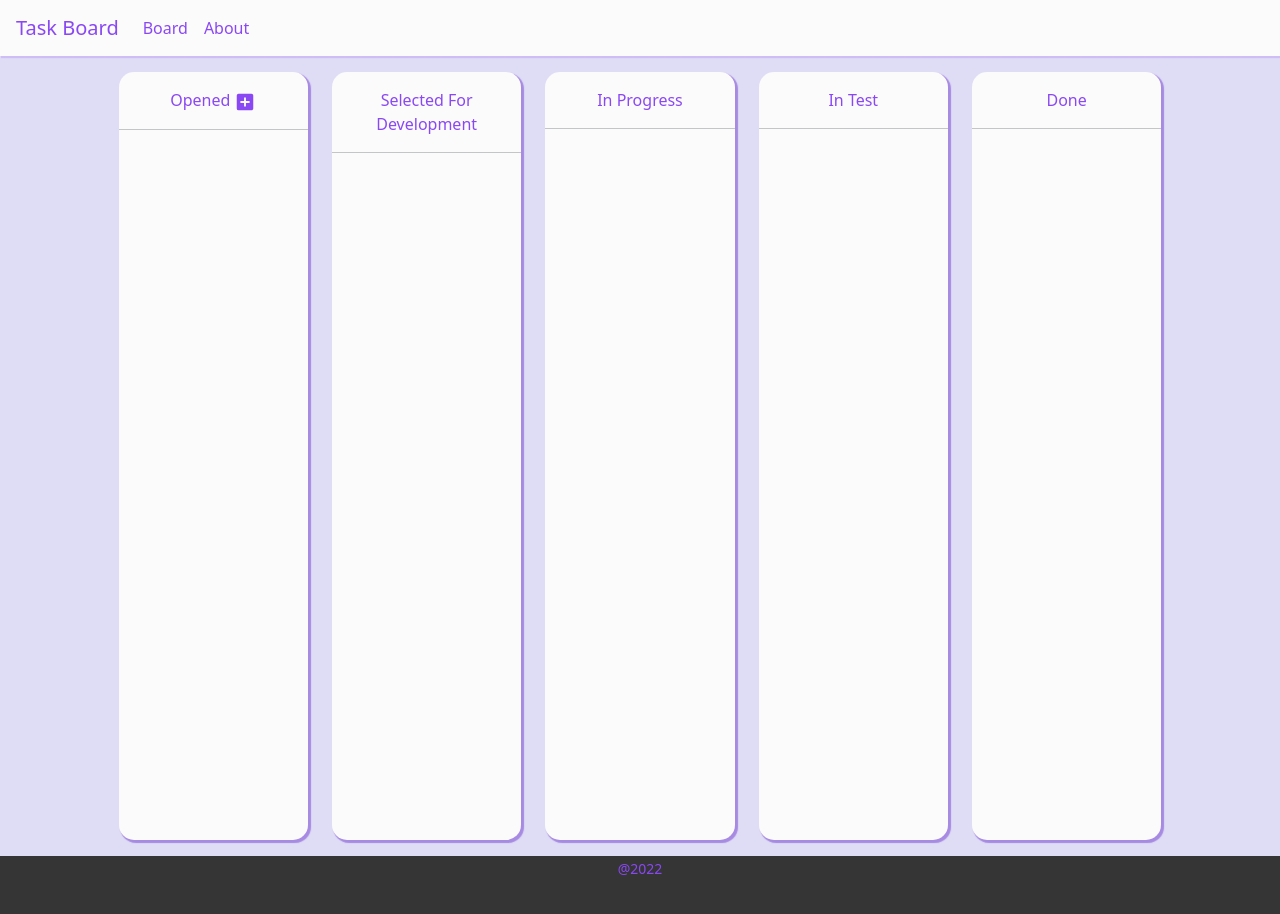
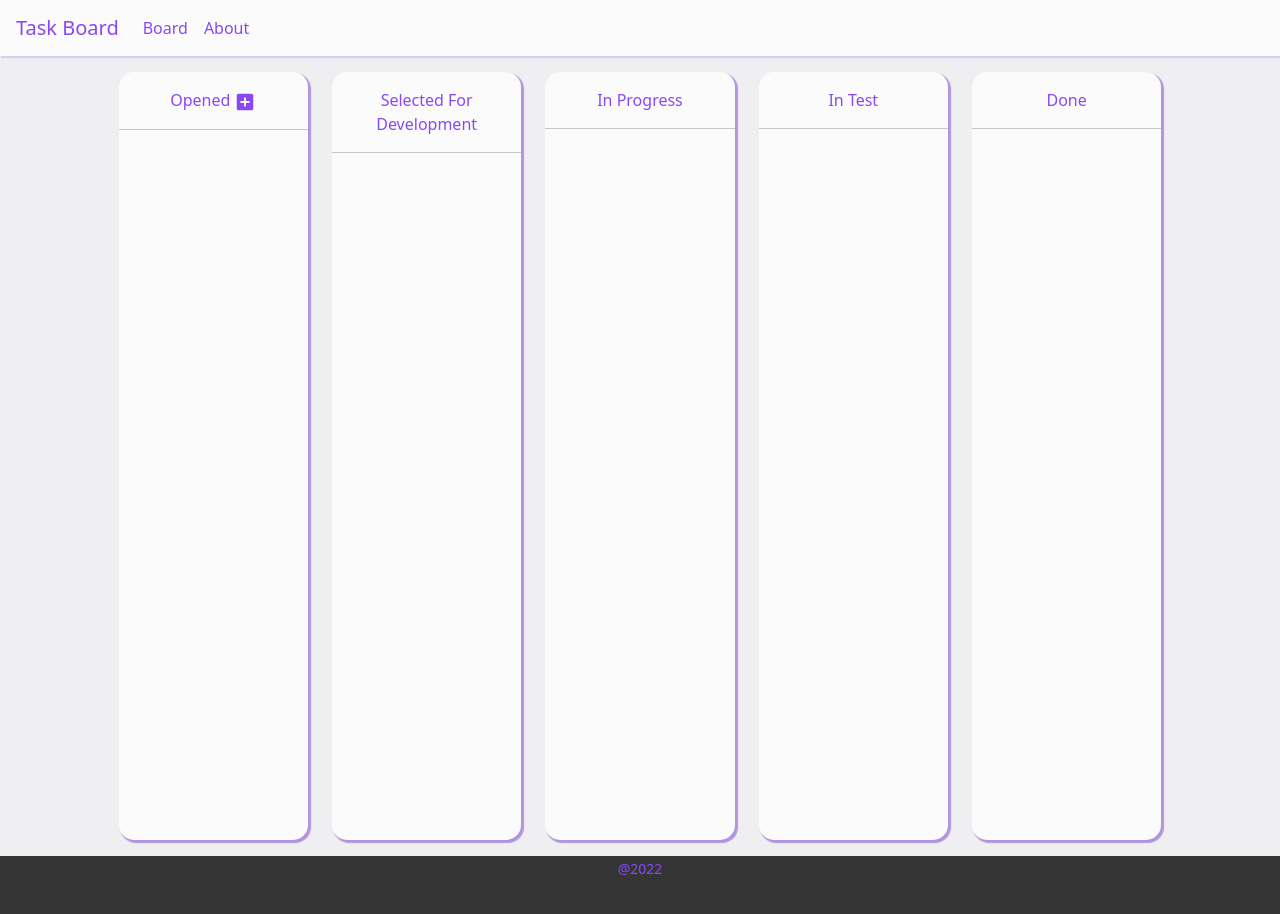
Before and after one commit to rdnbrs/Task-Board, a React app: page / in a window 1280 px wide. Shown: the top 914 px of the page. Built offline with nearby package versions, Linux system fonts and the light colour scheme.

Commit message:
css changes

```diff
--- a/src/App.scss
+++ b/src/App.scss
@@ -57,7 +57,7 @@ h1 {
 .component-div{
     height: 50rem;
     padding-top: 1rem;
-    background-color: #dfdcf5;
+    background-color: #efeff1;//dfdcf5;
 }
 
 .task-area{
```
